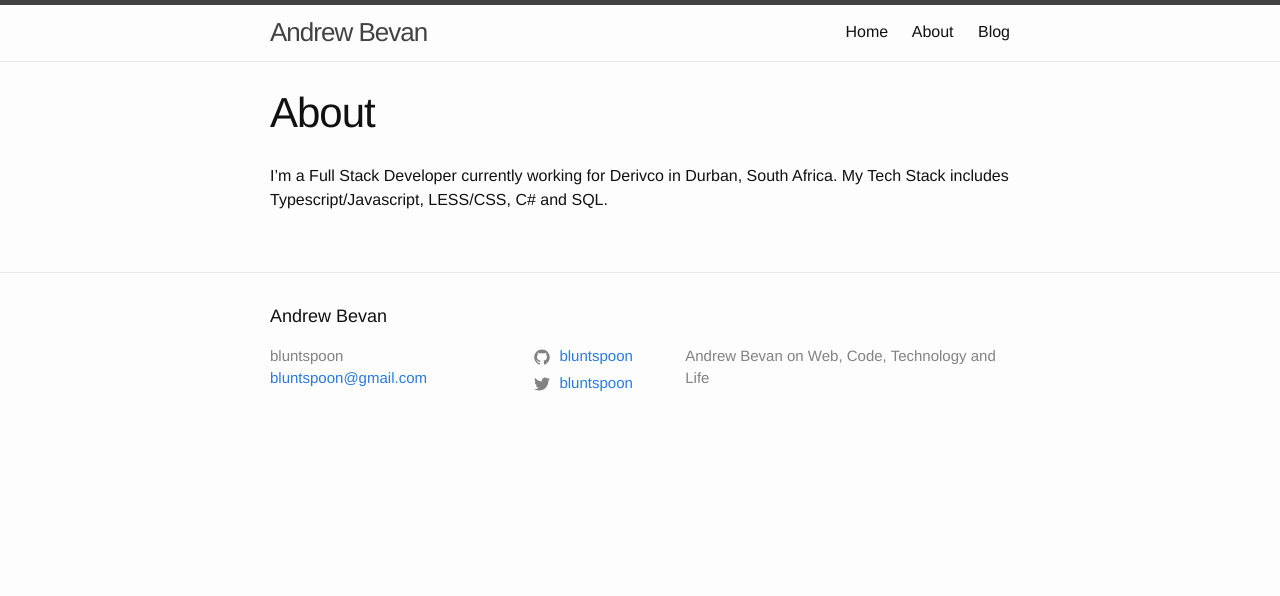
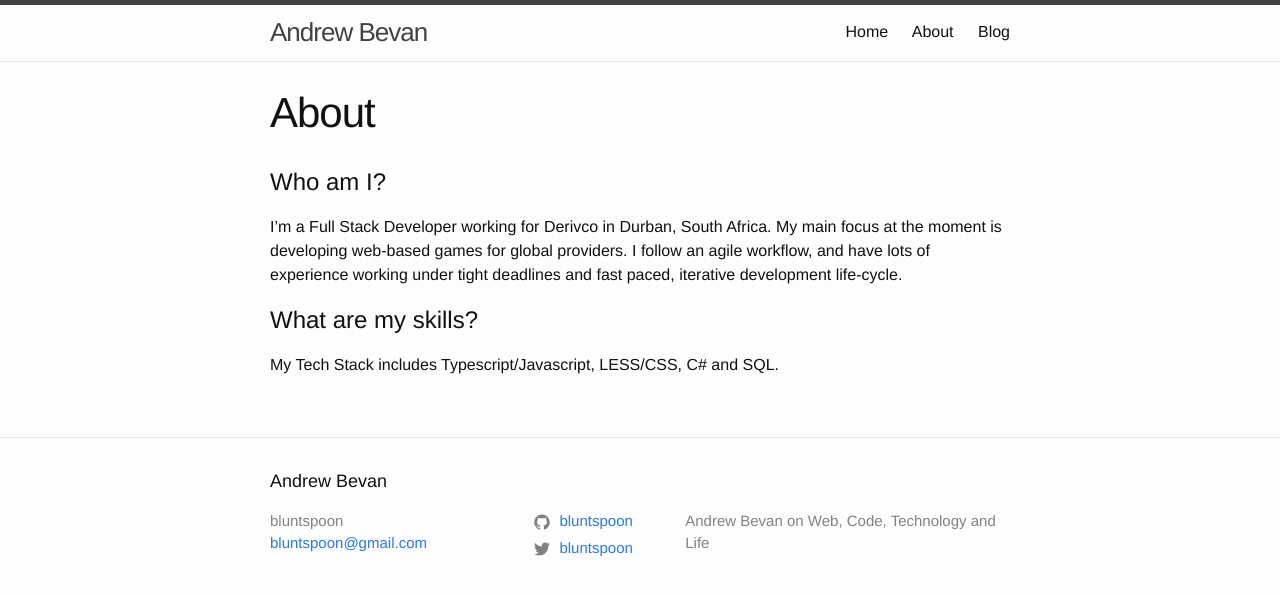
Before and after one commit to bluntspoon/bluntspoon.github.io, a Jekyll site: the page built from about.md, in a window 1280 px wide. Shown: the top 596 px of the page. Built offline with Jekyll 4.4.1, drawn with Linux system fonts in a browser that asks for light colours.

Commit message:
updated my about

```diff
--- a/about.md
+++ b/about.md
@@ -4,5 +4,8 @@ title: About
 permalink: /about/
 ---
 
-I'm a Full Stack Developer currently working for Derivco in Durban, South Africa.
+# Who am I?
+I'm a Full Stack Developer working for Derivco in Durban, South Africa. My main focus at the moment is developing web-based games for global providers. I follow an agile workflow, and have lots of experience working under tight deadlines and fast paced, iterative development life-cycle.
+
+# What are my skills?
 My Tech Stack includes Typescript/Javascript, LESS/CSS, C# and SQL.
```
